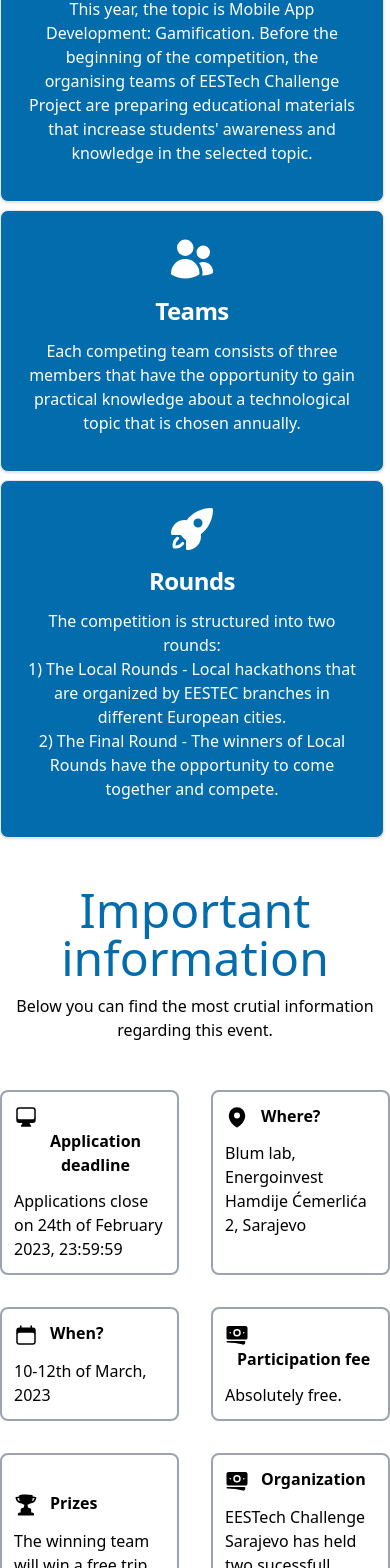
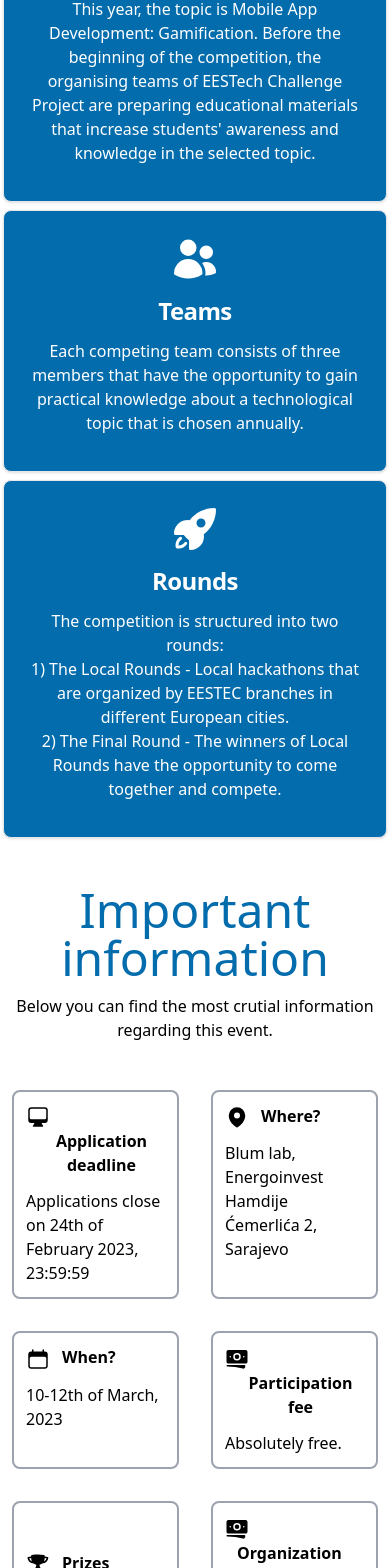
Before and after one commit to Herr-Hauptmann/eestech-challenge-sarajevo, a Vue app: page / in a window 390 px wide. Shown: the part 1344-2912 px from the top of the page. Built offline with nearby package versions, Linux system fonts and the light colour scheme.

Commit message:
minor pading and margin updates

```diff
--- a/src/partials/Home/About.vue
+++ b/src/partials/Home/About.vue
@@ -18,7 +18,7 @@
     <div class="container mx-auto mt-12" id="about">
         <h2 class="text-center text-5xl text-eestech-2">About EESTech Challenge</h2>
         <p class="my-3 text-center text-lg">EESTech Challenge (EESTEC Technology Challenge) is the students' international competition organized by EESTEC. It aims to create opportunities for European students to gain knowledge in the field of Electrical Engineering and Computer Science (EECS) and develop professional networks.</p>
-        <div class="grid md:grid-cols-3 gap-2 my-9">
+        <div class="grid md:grid-cols-3 gap-2 my-9 justify-center">
             <div>
                 <card :heading="titles[0]" :content="descriptions[0]">
                     <div class="flex justify-center">
--- a/src/partials/Home/Info.vue
+++ b/src/partials/Home/Info.vue
@@ -7,7 +7,7 @@
         <h2 class="text-center text-5xl text-eestech-2">Important information</h2>
         <p class="my-3 text-center text-md">Below you can find the most crutial information regarding this event.</p>
 
-        <div class="grid grid-cols-2 md:grid-cols-3 gap-8 my-12">
+        <div class="grid grid-cols-2 md:grid-cols-3 gap-8 my-12 px-3">
             <div class="border-2 border-gray-400 rounded-lg p-3">
                 <div>
                     <div class="inline">
```
